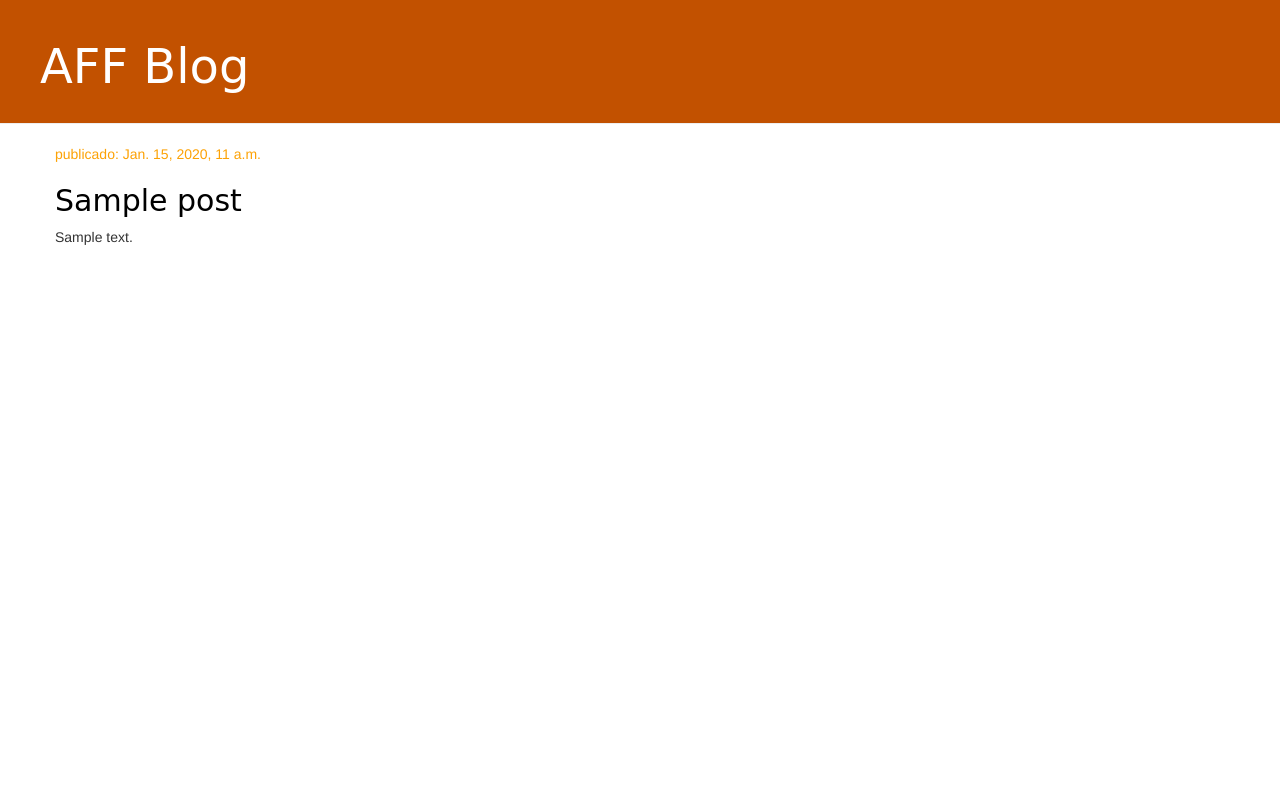
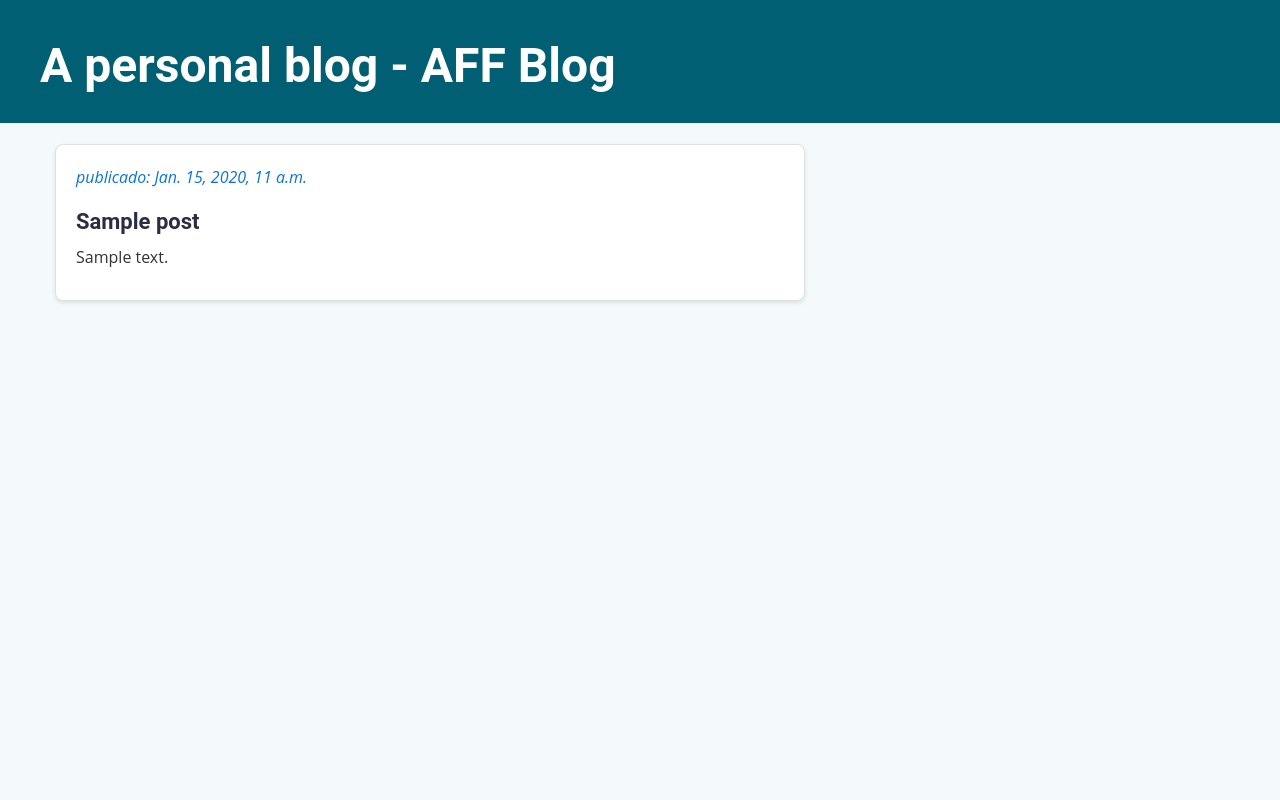
Before and after one commit to branvan2k/my-app-repo, a Django app: page / in a window 1280 px wide. Run offline with Django 3.2, Linux system fonts and the light colour scheme; tables that the repository leaves empty hold one stand-in row (values such as "Sample post"); some libraries are stand-ins or nearby versions.

Commit message:
Blue and Green look and feel

```diff
--- a/app/blog/static/css/blog.css
+++ b/app/blog/static/css/blog.css
@@ -1,5 +1,15 @@
+/* Estilos generales */
+body {
+    font-family: 'Open Sans', sans-serif;
+    background-color: #F4F9FB;  /* Fondo claro, tipo gris azulado */
+    color: #333;  /* Color de texto principal, más oscuro para legibilidad */
+    margin: 0;
+    padding: 0;
+}
+
+/* Encabezado */
 .page-header {
-    background-color: #C25100;
+    background-color: #005f73;  /* Verde azulado */
     margin-top: 0;
     padding: 20px 20px 20px 40px;
 }
@@ -10,37 +20,96 @@
     text-decoration: none;
 }
 
+/* Contenido */
 .content {
     margin-left: 40px;
+    font-size: 16px;
+    line-height: 1.6;
 }
 
+/* Estilo de los títulos */
 h1, h2, h3, h4 {
-    font-family: 'Lobster', cursive;
+    font-family: 'Roboto', sans-serif;  /* Tipografía más moderna */
+    font-weight: 700;
+    color: #1a202c;  /* Color oscuro para los encabezados */
 }
 
+/* Fechas */
 .date {
-    color: #FCA205;
+    color: #0A74DA;  /* Azul para fechas */
+    font-style: italic;
 }
 
+/* Botón de guardar (flotante) */
 .save {
     float: right;
+    background-color: #0288d1;  /* Azul oscuro */
+    color: #ffffff;
+    padding: 8px 16px;
+    border-radius: 5px;
+    text-decoration: none;
 }
 
+.save:hover {
+    background-color: #02669a;  /* Azul más oscuro al pasar el mouse */
+}
+
+/* Formulario de publicación */
 .post-form textarea, .post-form input {
     width: 100%;
+    padding: 10px;
+    border-radius: 5px;
+    border: 1px solid #ddd;
+    font-size: 14px;
+    margin-bottom: 10px;
 }
 
+/* Menú superior */
 .top-menu, .top-menu:hover, .top-menu:visited {
     color: #ffffff;
     float: right;
-    font-size: 26pt;
+    font-size: 18pt;
     margin-right: 20px;
+    text-decoration: none;
 }
 
+.top-menu:hover {
+    color: #02c39a;  /* Verde menta suave */
+}
+
+/* Estilo de los posts */
 .post {
     margin-bottom: 70px;
+    padding: 20px;
+    background-color: #ffffff;
+    border: 1px solid #e0e0e0;
+    border-radius: 8px;
+    box-shadow: 0 2px 4px rgba(0, 0, 0, 0.1);
 }
 
 .post h2 a, .post h2 a:visited {
-    color: #000000;
+    color: #2b2d42;  /* Gris oscuro */
+    font-size: 22px;
+    text-decoration: none;
 }
+
+.post h2 a:hover {
+    color: #0A74DA;  /* Azul para enlaces en los títulos */
+}
+
+/* Pie de página y secciones menores */
+footer {
+    background-color: #003f5c;  /* Azul oscuro para el pie de página */
+    color: #ffffff;
+    text-align: center;
+    padding: 20px;
+}
+
+footer a {
+    color: #02c39a;  /* Verde menta */
+    text-decoration: none;
+}
+
+footer a:hover {
+    text-decoration: underline;
+}
--- a/app/blog/templates/blog/post_list.html
+++ b/app/blog/templates/blog/post_list.html
@@ -1,14 +1,14 @@
 {% load static %}
 <html>
     <head>
-        <title>AFF blog</title>
+        <title>A personal blog - AFF</title>
         <link rel="stylesheet" href="//maxcdn.bootstrapcdn.com/bootstrap/3.2.0/css/bootstrap.min.css">
         <link rel="stylesheet" href="//maxcdn.bootstrapcdn.com/bootstrap/3.2.0/css/bootstrap-theme.min.css">
         <link rel="stylesheet" href="{% static 'css/blog.css' %}">
     </head>
     <body>
         <div class="page-header">
-            <h1><a href="/">AFF Blog</a></h1>
+            <h1><a href="/">A personal blog - AFF Blog</a></h1>
         </div>
 
 
```
